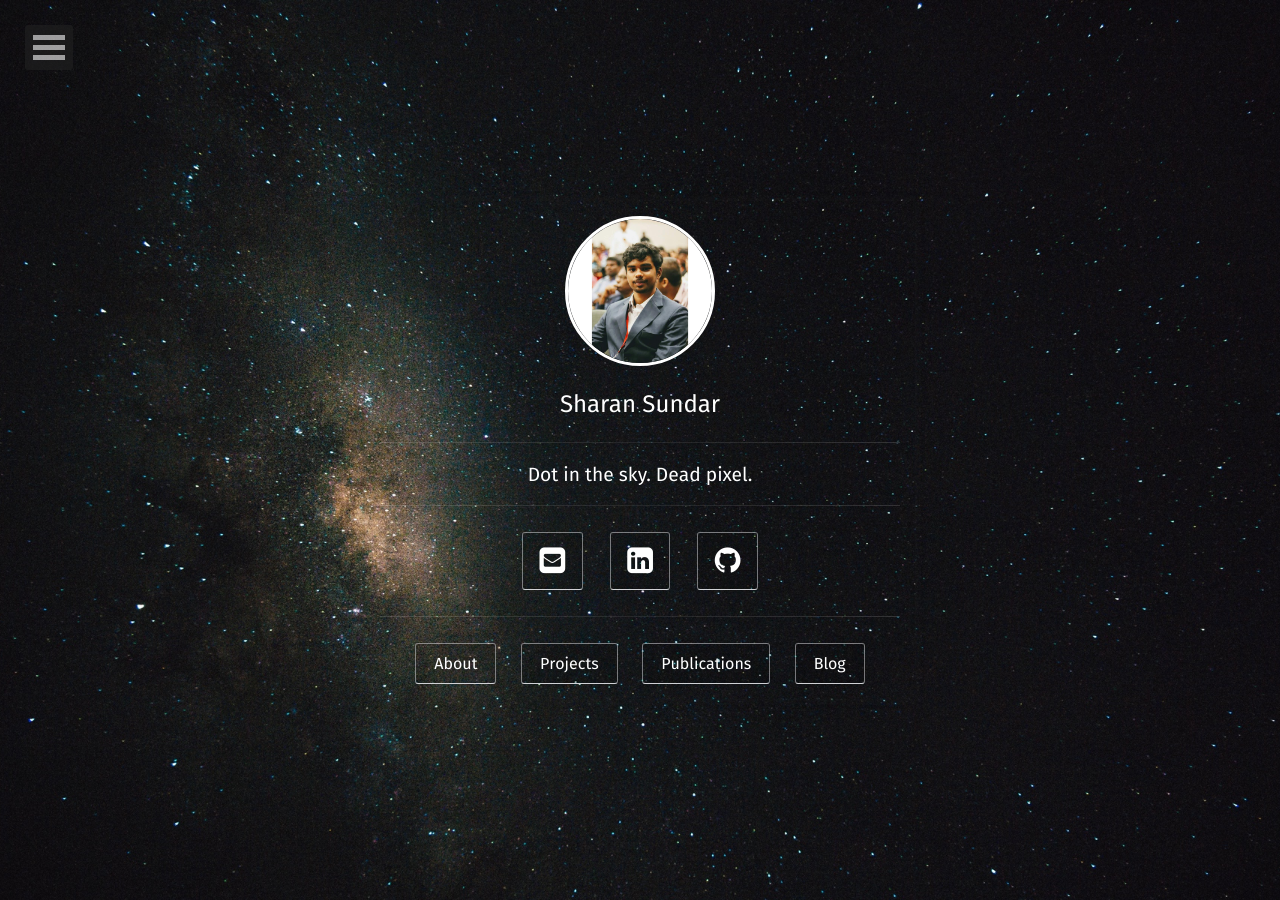
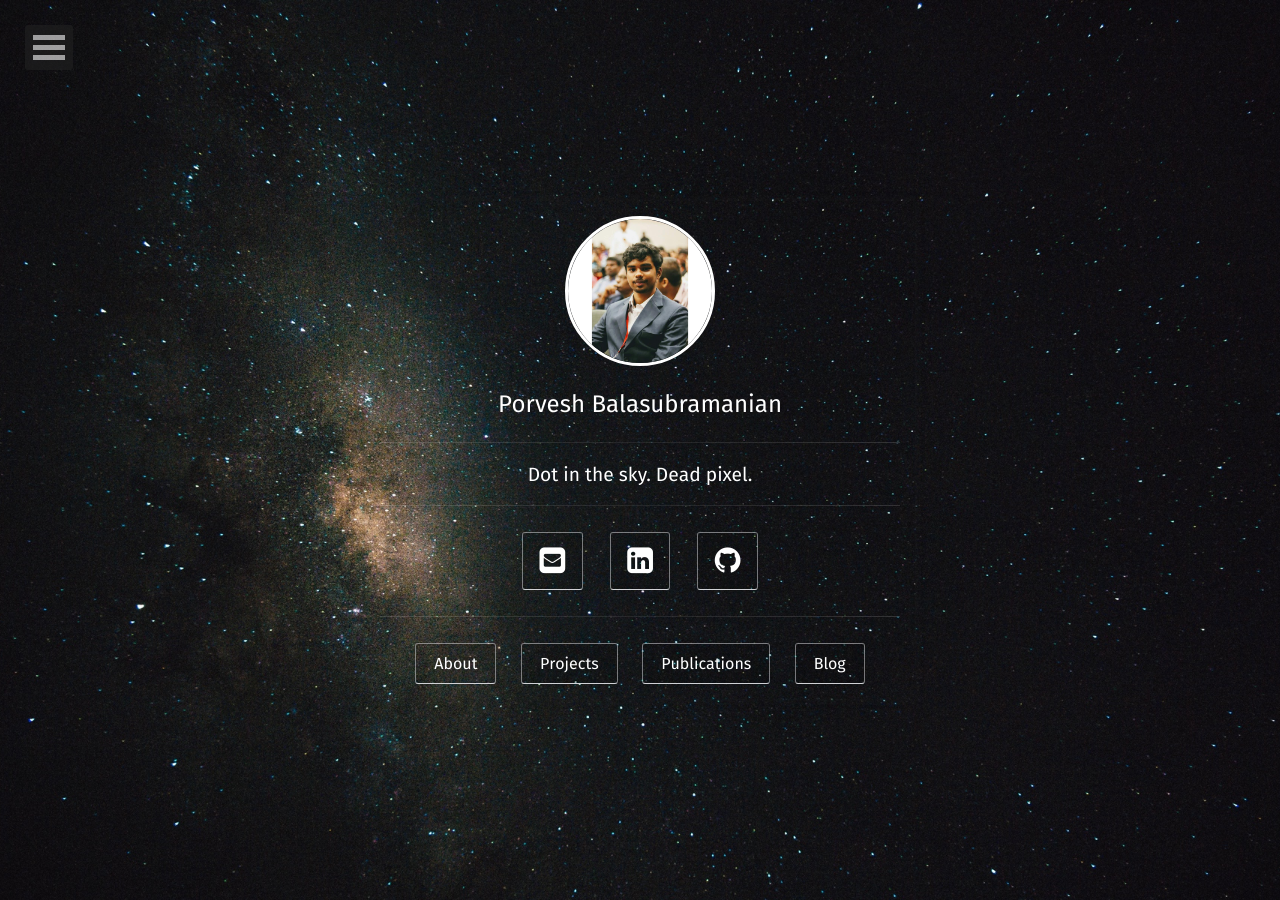
Before and after one commit to Porvesh/Porvesh.github.io, a Jekyll site: the page built from index.html, in a window 1280 px wide. Built offline with Jekyll 4.4.1, drawn with Linux system fonts in a browser that asks for light colours; some web fonts are replaced.

Commit message:
Changed linkdien

```diff
--- a/_config.yml
+++ b/_config.yml
@@ -1,5 +1,5 @@
 # Site
-title:              Sharan Sundar
+title:              Porvesh Balasubramanian
 bio:                'Dot in the sky. Dead pixel.'
 description:        "Deep learner/Research Assistant"
 reading_time:       true
@@ -8,7 +8,7 @@
 background:         'assets/img/sky1.jpg'
 tiled_bg:           false   # Set this true if you want to tile your background image, otherwise it will be covered
 locale:             en_US
-url:                https://sharan-sundar.github.io/
+url:                https://porvesh.github.io/
 
 # Jekyll
 permalink:          /:title/
@@ -26,7 +26,7 @@
   style:            compressed
 
 # Comments
-disqus_shortname:   sharansundar
+disqus_shortname:   porvesh
 
 # Social
 # if you don't have any of social below, comment the line.
@@ -38,11 +38,11 @@
   #ad-slot:
 #bing-verify:
 email:              porveshb@gmail.com
-# twitter:            sharan_sundar_s
+# twitter:
 #facebook:           username
 github-url:         Porvesh
 #stackoverflow:     123456/username   from a "http://stackoverflow.com/users/123456/username" link
-linkedin:           Porvesh Balasubramanian
+linkedin:           Porvesh-balasubramanian
 #xing:              username
 #instagram:          username
 #lastfm:            username
--- a/_layouts/home.html
+++ b/_layouts/home.html
@@ -33,7 +33,7 @@
                     {% include social-links.html %}
                   <hr class="hr-line">
                   <h3 class="title">
-                         <a class="btn zoombtn" href="https://sharan-sundar.github.io/resume/" style="background-color:rgba(0,0,0,0.1);color:white">
+                         <a class="btn zoombtn" href="https://porvesh.github.io/resume/" style="background-color:rgba(0,0,0,0.1);color:white">
                              <b>About</b>
                          </a>
                          <a class="btn zoombtn"  href="{{ site.url }}/projects" style="background-color:rgba(0,0,0,0.1);color:white">
```
